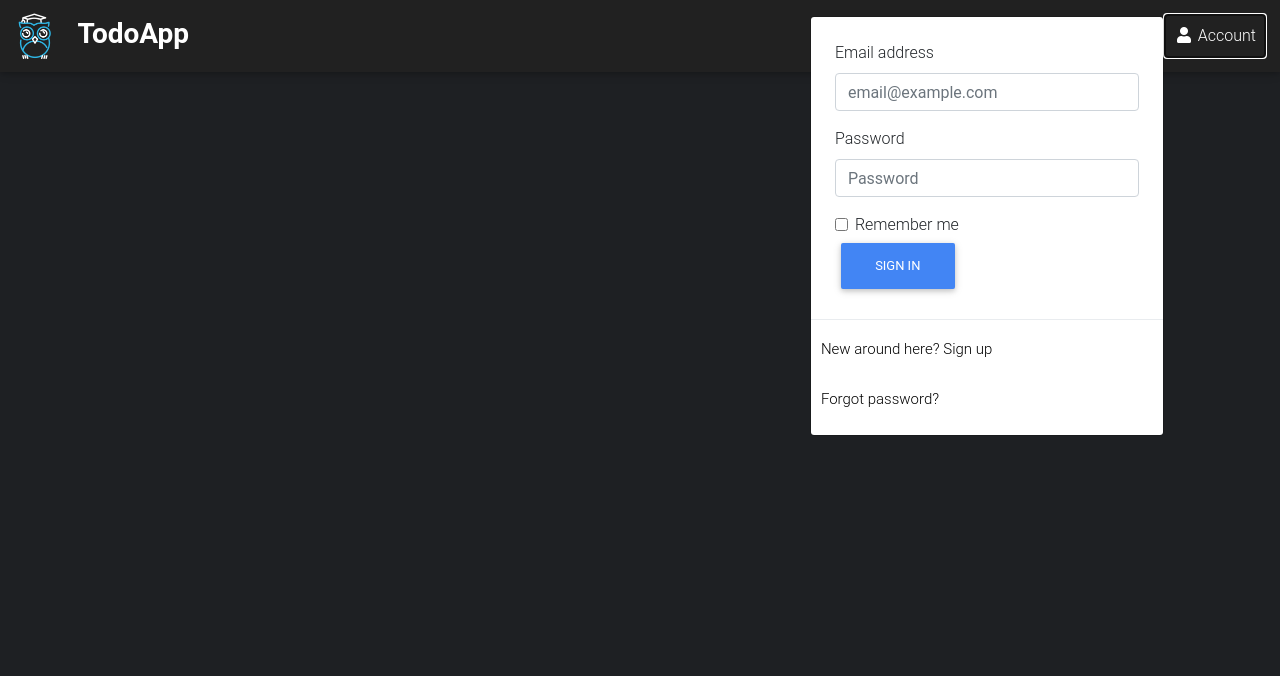
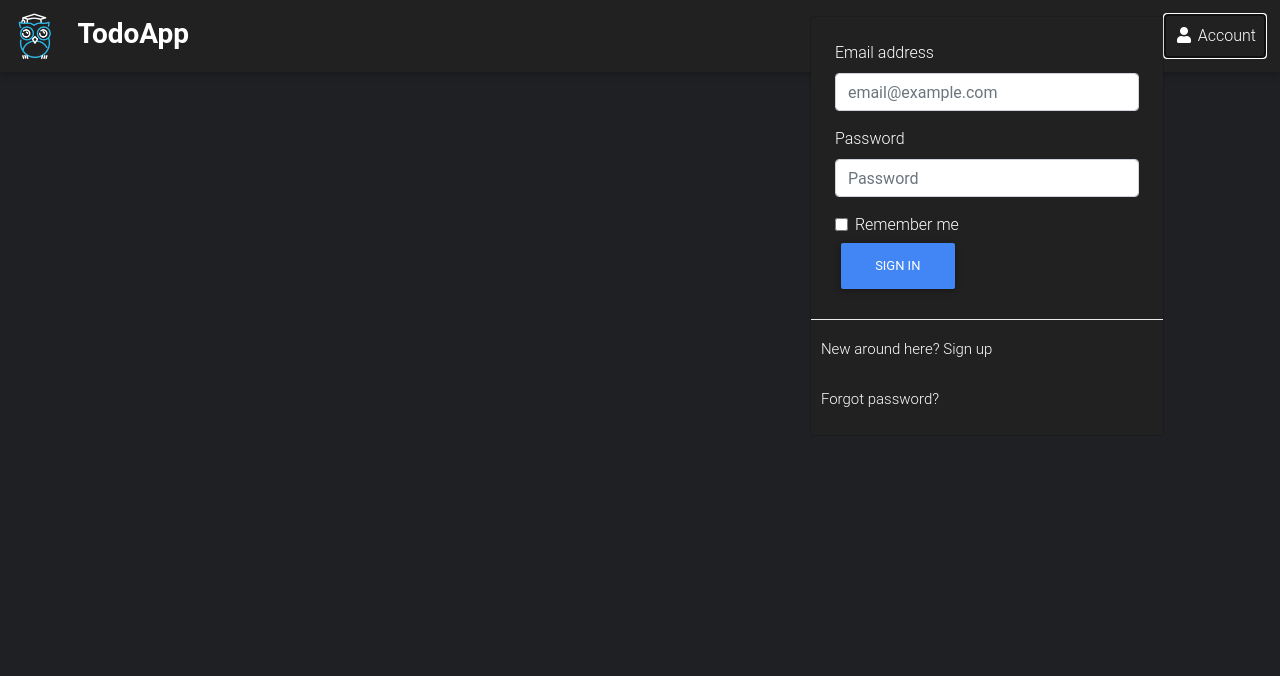
Before and after one commit to BFlorian91/php_framework, a PHP site: page / in a window 1280 px wide, after a click on "Account". Shown: the top 676 px of the page. Run offline with PHP 8.4, Linux system fonts and the light colour scheme; some libraries are stand-ins or nearby versions.

Commit message:
update readme

```diff
--- a/view/View.php
+++ b/view/View.php
@@ -53,7 +53,7 @@ class View
             aria-haspopup="true" aria-expanded="false">
             <i class="text-white fas fa-user"></i> <span class="clearfix d-none d-sm-inline-block text-white">Account</span>
           </a>
-          <div class="dropdown-menu">
+          <div class="dropdown-menu bg-dark text-white">
             <form class="px-4 py-3">
               <div class="form-group">
                 <label for="exampleDropdownFormEmail1">Email address</label>
@@ -72,8 +72,8 @@ class View
               <button type="submit" class="btn btn-primary">Sign in</button>
             </form>
             <div class="dropdown-divider"></div>
-            <a class="dropdown-item" href="#">New around here? Sign up</a>
-            <a class="dropdown-item" href="#">Forgot password?</a>
+            <a class="dropdown-item text-white" href="#">New around here? Sign up</a>
+            <a class="dropdown-item text-white" href="#">Forgot password?</a>
           </div>
         </li>
       </ul>
```
